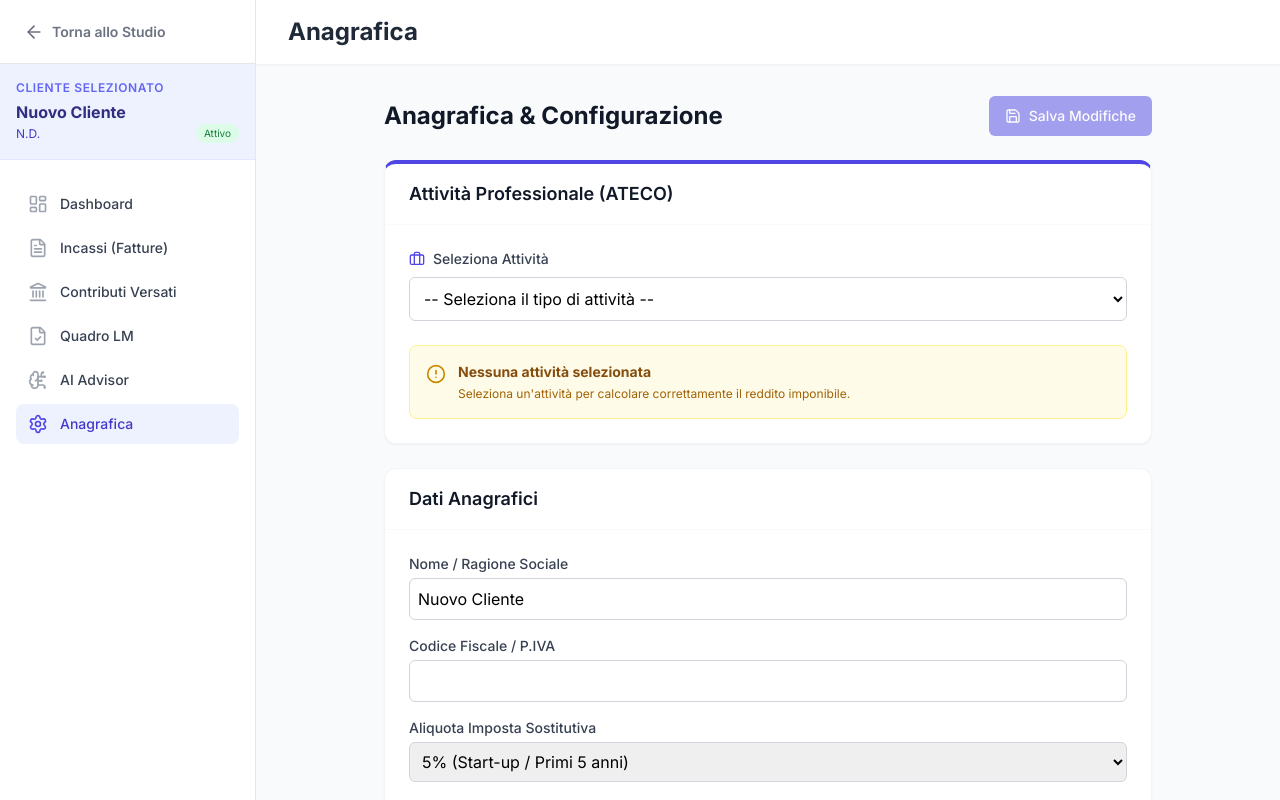
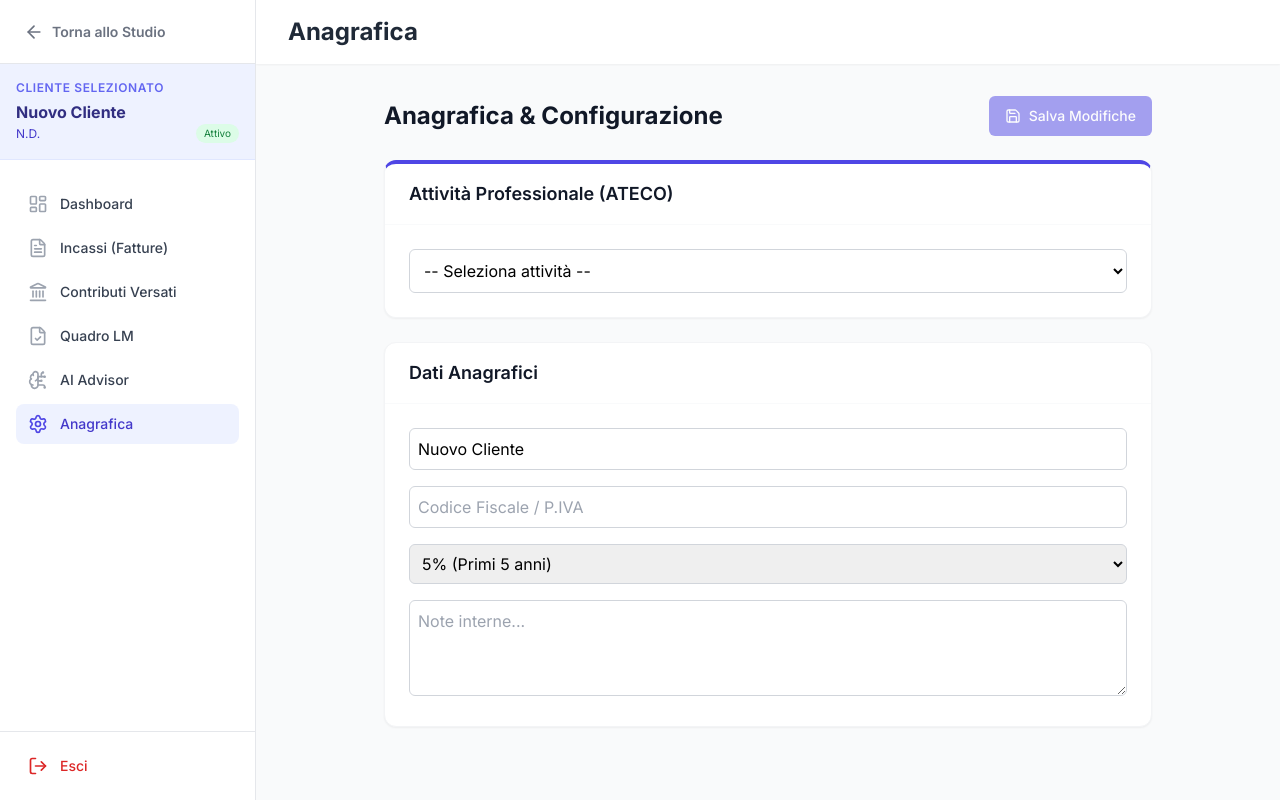
Before and after one commit to palmasstudio-collab/gestionale, a React (Vite) app: page / in a window 1280 px wide. Both pictures are taken after a click on the button "Nuovo Cliente". Shown: the top 800 px of the page. Built offline with nearby package versions, Linux system fonts and the light colour scheme.

Commit message:
Update Settings.tsx

```diff
--- a/components/Settings.tsx
+++ b/components/Settings.tsx
@@ -4,7 +4,7 @@ import { Client, TaxRate, LogActionType, LogEntityType } from '../types';
 import { ATECO_ACTIVITIES } from '../constants';
 import { Card } from './Card';
 import { Button } from './Button';
-import { CheckCircle, AlertCircle, Briefcase, Save, Loader2, Cloud } from 'lucide-react';
+import { CheckCircle, AlertCircle, Briefcase, Save, Loader2 } from 'lucide-react';
 import { createClientStructure } from '../utils/googleDrive';
 
 interface SettingsProps {
@@ -18,7 +18,6 @@ export const Settings: React.FC<SettingsProps> = ({ client, onUpdateClient, onLo
   const [hasChanges, setHasChanges] = useState(false);
   const [isCreatingFolders, setIsCreatingFolders] = useState(false);
 
-  // Sync state if the selected client changes from the parent navigation
   useEffect(() => {
     setFormData(client);
     setHasChanges(false);
@@ -27,58 +26,40 @@ export const Settings: React.FC<SettingsProps> = ({ client, onUpdateClient, onLo
   const handleActivityChange = (e: React.ChangeEvent<HTMLSelectElement>) => {
     const activityId = e.target.value;
     const activity = ATECO_ACTIVITIES.find(a => a.id === activityId);
-
     if (activity) {
-      setFormData(prev => ({
-        ...prev,
-        activityId: activity.id,
-        atecoCode: activity.code,
-        profitabilityCoefficient: activity.coefficient,
-      }));
+      setFormData(prev => ({ ...prev, activityId: activity.id, atecoCode: activity.code, profitabilityCoefficient: activity.coefficient }));
       setHasChanges(true);
     }
   };
 
   const handleChange = (e: React.ChangeEvent<HTMLInputElement | HTMLSelectElement | HTMLTextAreaElement>) => {
     const { name, value } = e.target;
-    setFormData(prev => ({
-      ...prev,
-      [name]: name === 'taxRate' ? Number(value) : value
-    }));
+    setFormData(prev => ({ ...prev, [name]: name === 'taxRate' ? Number(value) : value }));
     setHasChanges(true);
   };
 
   const handleSave = async (e: React.FormEvent) => {
     e.preventDefault();
-
-    // 1. Salvataggio locale immediato
     onUpdateClient(formData);
-    onLog('UPDATE', 'SETTINGS', `Aggiornata anagrafica/impostazioni`, client.id);
+    onLog('UPDATE', 'SETTINGS', `Aggiornata anagrafica`, client.id);
     setHasChanges(false);
 
-    // 2. Logica Google Drive Automatica
-    const isDriveAuth = typeof window !== 'undefined' &&
-                        (window as any).gapi?.client?.getToken() !== null;
+    const isDriveAuth = typeof window !== 'undefined' && (window as any).gapi?.client?.getToken() !== null;
 
     if (isDriveAuth) {
-      const confirmDrive = window.confirm(
-        `Dati salvati. Vuoi creare o aggiornare la struttura cartelle su Google Drive per "${formData.name}" nella cartella Studio Palmas?`
-      );
-
+      const confirmDrive = window.confirm(`Vuoi creare/aggiornare le cartelle su Google Drive per lo Studio Palmas?`);
       if (confirmDrive) {
         setIsCreatingFolders(true);
         try {
           await createClientStructure(formData.name);
-          alert('Operazione completata! Le cartelle sono pronte su Google Drive.');
+          alert('Struttura cartelle creata con successo!');
         } catch (err) {
           console.error(err);
-          alert('Errore Drive: verifica permessi o connessione.');
+          alert('Errore durante la creazione cartelle. Controlla il Client ID e i permessi.');
         } finally {
           setIsCreatingFolders(false);
         }
       }
-    } else {
-      alert('Anagrafica salvata. (Drive non connesso)');
     }
   };
 
@@ -87,133 +68,37 @@ export const Settings: React.FC<SettingsProps> = ({ client, onUpdateClient, onLo
   return (
     <div className="max-w-3xl mx-auto space-y-6">
       <div className="flex justify-between items-center">
-        <div className="flex flex-col">
-          <h2 className="text-2xl font-bold text-gray-900">Anagrafica & Configurazione</h2>
-          {isCreatingFolders && (
-            <div className="flex items-center text-xs text-indigo-600 animate-pulse mt-1">
-              <Loader2 className="w-3 h-3 mr-1 animate-spin" />
-              Sincronizzazione Drive Studio Palmas...
-            </div>
-          )}
-        </div>
-        <div className="flex gap-2">
-           <Button
-            onClick={handleSave}
-            disabled={!hasChanges || isCreatingFolders}
-            className={hasChanges ? "ring-2 ring-indigo-500 ring-offset-2" : ""}
-          >
-            {isCreatingFolders ? (
-              <Loader2 className="w-4 h-4 mr-2 animate-spin" />
-            ) : (
-              <Save className="w-4 h-4 mr-2" />
-            )}
-            {isCreatingFolders ? 'Creazione...' : 'Salva Modifiche'}
-          </Button>
-        </div>
+        <h2 className="text-2xl font-bold text-gray-900">Anagrafica & Configurazione</h2>
+        <Button onClick={handleSave} disabled={!hasChanges || isCreatingFolders}>
+          {isCreatingFolders ? <Loader2 className="w-4 h-4 mr-2 animate-spin" /> : <Save className="w-4 h-4 mr-2" />}
+          Salva Modifiche
+        </Button>
       </div>
 
       <Card title="Attività Professionale (ATECO)" className="border-t-4 border-t-indigo-600">
         <div className="space-y-6">
-          <div>
-            <label className="block text-sm font-medium text-gray-700 mb-2 flex items-center gap-2">
-              <Briefcase className="w-4 h-4 text-indigo-600" />
-              Seleziona Attività
-            </label>
-            <select
-              value={formData.activityId || ''}
-              onChange={handleActivityChange}
-              className="w-full rounded-md border-gray-300 border p-2.5 focus:ring-indigo-500 bg-white"
-            >
-              <option value="" disabled>-- Seleziona il tipo di attività --</option>
-              {ATECO_ACTIVITIES.map(act => (
-                <option key={act.id} value={act.id}>
-                  {act.code} - {act.description}
-                </option>
-              ))}
-            </select>
-          </div>
-
-          {selectedActivity ? (
-            <div className="bg-indigo-50 rounded-lg p-4 border border-indigo-100 space-y-3">
-              <div className="flex items-start gap-3">
-                <CheckCircle className="w-5 h-5 text-indigo-600 mt-0.5 flex-shrink-0" />
-                <div>
-                  <h4 className="font-bold text-indigo-900 text-sm">Parametri Fiscali Applicati</h4>
-                  <p className="text-xs text-indigo-700 mt-1">
-                    In base all'attività <strong>{selectedActivity.code}</strong> sono stati impostati i seguenti parametri:
-                  </p>
-                </div>
-              </div>
-              <div className="grid grid-cols-2 gap-4 mt-2 pl-8">
-                 <div className="bg-white p-3 rounded border border-indigo-100">
-                   <p className="text-xs text-gray-500 uppercase font-semibold">Coefficiente Redditività</p>
-                   <p className="text-lg font-bold text-gray-900">{(selectedActivity.coefficient * 100).toFixed(0)}%</p>
-                 </div>
-                 <div className="bg-white p-3 rounded border border-indigo-100">
-                   <p className="text-xs text-gray-500 uppercase font-semibold">Inquadramento INPS</p>
-                   <p className="text-sm font-medium text-gray-900">{selectedActivity.inpsType}</p>
-                 </div>
-              </div>
+          <select value={formData.activityId || ''} onChange={handleActivityChange} className="w-full rounded-md border-gray-300 border p-2.5 focus:ring-indigo-500 bg-white">
+            <option value="" disabled>-- Seleziona attività --</option>
+            {ATECO_ACTIVITIES.map(act => <option key={act.id} value={act.id}>{act.code} - {act.description}</option>)}
+          </select>
+          {selectedActivity && (
+            <div className="bg-indigo-50 p-4 rounded-lg border border-indigo-100 flex justify-between items-center">
+               <span className="text-sm font-medium">Coefficiente Redditività: <strong>{(selectedActivity.coefficient * 100).toFixed(0)}%</strong></span>
+               <span className="text-sm font-medium">Inquadramento: <strong>{selectedActivity.inpsType}</strong></span>
             </div>
-          ) : (
-             <div className="bg-yellow-50 rounded-lg p-4 border border-yellow-200 flex items-start gap-3">
-               <AlertCircle className="w-5 h-5 text-yellow-600 mt-0.5 flex-shrink-0" />
-               <div>
-                 <h4 className="font-bold text-yellow-800 text-sm">Nessuna attività selezionata</h4>
-                 <p className="text-xs text-yellow-700 mt-1">Seleziona un'attività per calcolare correttamente il reddito imponibile.</p>
-               </div>
-             </div>
           )}
         </div>
       </Card>
 
       <Card title="Dati Anagrafici">
         <form onSubmit={handleSave} className="space-y-4">
-          <div>
-            <label className="block text-sm font-medium text-gray-700 mb-1">Nome / Ragione Sociale</label>
-            <input
-              type="text"
-              name="name"
-              value={formData.name}
-              onChange={handleChange}
-              className="w-full rounded-md border-gray-300 border p-2 focus:ring-indigo-500"
-            />
-          </div>
-
-          <div>
-             <label className="block text-sm font-medium text-gray-700 mb-1">Codice Fiscale / P.IVA</label>
-             <input
-              type="text"
-              name="fiscalCode"
-              value={formData.fiscalCode}
-              onChange={handleChange}
-              className="w-full rounded-md border-gray-300 border p-2 focus:ring-indigo-500"
-            />
-          </div>
-
-          <div>
-            <label className="block text-sm font-medium text-gray-700 mb-1">Aliquota Imposta Sostitutiva</label>
-            <select
-              name="taxRate"
-              value={formData.taxRate}
-              onChange={handleChange}
-              className="w-full rounded-md border-gray-300 border p-2 focus:ring-indigo-500"
-            >
-              <option value={TaxRate.STARTUP}>5% (Start-up / Primi 5 anni)</option>
-              <option value={TaxRate.STANDARD}>15% (Standard)</option>
-            </select>
-          </div>
-
-            <div>
-              <label className="block text-sm font-medium text-gray-700 mb-1">Note Interne Studio</label>
-              <textarea
-                name="notes"
-                value={formData.notes || ''}
-                onChange={handleChange}
-                className="w-full rounded-md border-gray-300 border p-2 focus:ring-indigo-500 h-24"
-                placeholder="Note riservate allo studio..."
-              />
-            </div>
+          <input type="text" name="name" value={formData.name} onChange={handleChange} placeholder="Ragione Sociale" className="w-full rounded-md border-gray-300 border p-2" />
+          <input type="text" name="fiscalCode" value={formData.fiscalCode} onChange={handleChange} placeholder="Codice Fiscale / P.IVA" className="w-full rounded-md border-gray-300 border p-2" />
+          <select name="taxRate" value={formData.taxRate} onChange={handleChange} className="w-full rounded-md border-gray-300 border p-2">
+            <option value={TaxRate.STARTUP}>5% (Primi 5 anni)</option>
+            <option value={TaxRate.STANDARD}>15% (Standard)</option>
+          </select>
+          <textarea name="notes" value={formData.notes || ''} onChange={handleChange} className="w-full rounded-md border-gray-300 border p-2 h-24" placeholder="Note interne..." />
         </form>
       </Card>
     </div>
```
